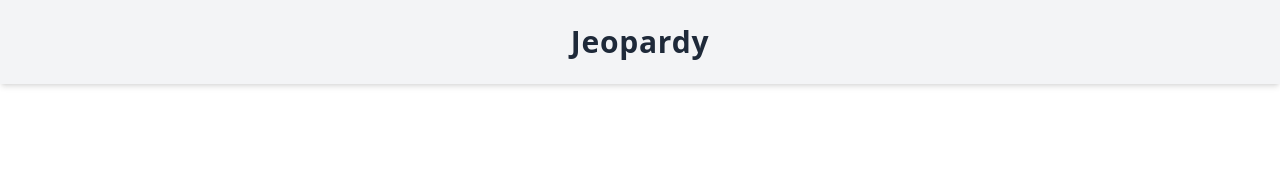
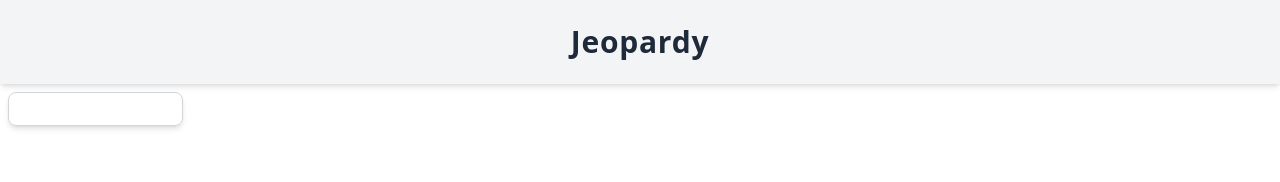
Before and after one commit to lilyl3/jeopardy, a Next.js app: page /board/card in a window 1280 px wide. Shown: the top 182 px of the page. Built offline with nearby package versions, Linux system fonts and the light colour scheme.

Commit message:
Add a card for each question

```diff
--- a/app/board/card/page.tsx
+++ b/app/board/card/page.tsx
@@ -1,5 +1,26 @@
-export default function Card() {
+type CardProps = {
+    src?: string
+    points: string
+  }
+
+export default function Card({ src, points }: CardProps) {
     return (
-        <></>
-    );
-};
+      <div
+        className="border border-gray-300 rounded-lg shadow-md p-4 m-2 w-[175px] flex flex-col items-center text-center cursor-pointer transition-transform duration-300 ease-in-out hover:scale-105 gap-2"
+      >
+        {src ? (
+          <img
+            className="w-full max-h-[120px] object-cover block"
+            src={src}
+            alt="image"
+          />
+        ) : null}
+
+        <h2 className="text-xl font-semibold m-0 p-0">
+          <a href="#" className="text-inherit hover:underline">
+            {points}
+          </a>
+        </h2>
+      </div>
+    )
+}
```
